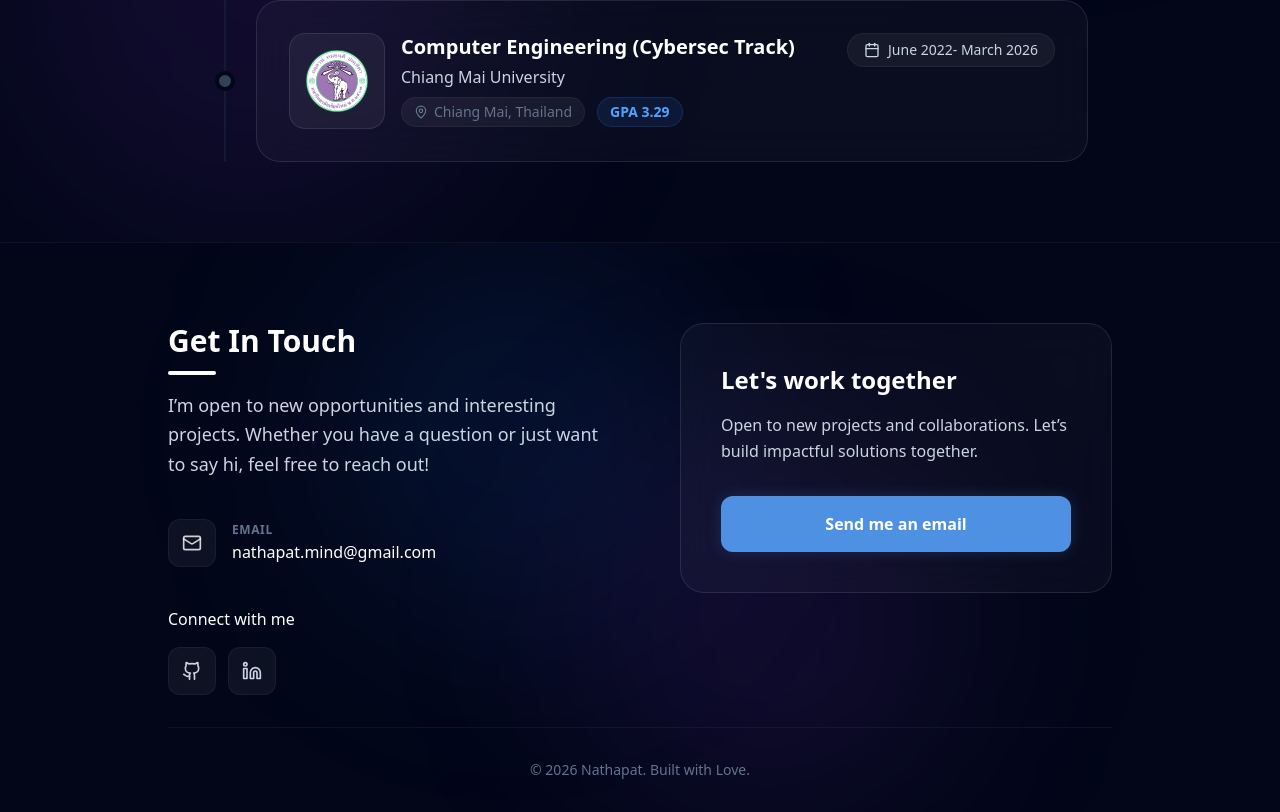
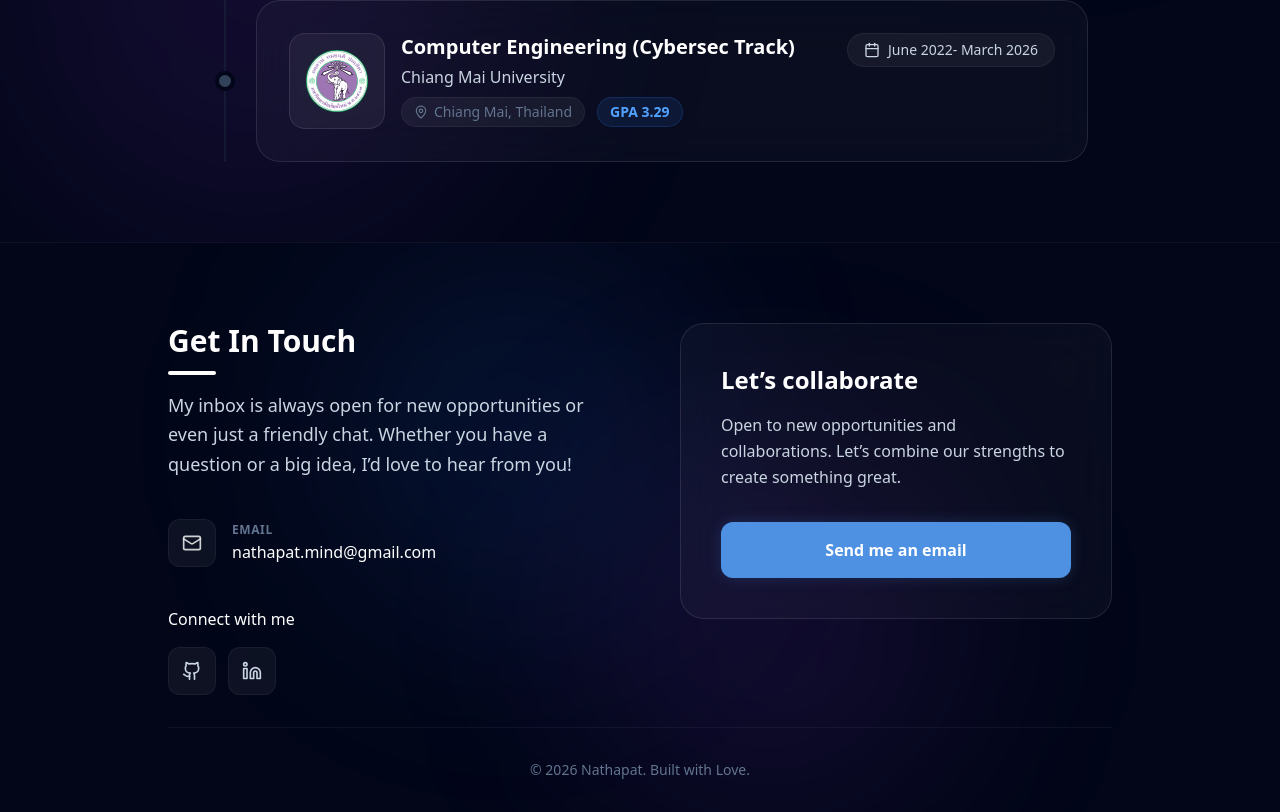
Before and after one commit to nathapatt/nathapat, a React (Vite) app: page / in a window 1280 px wide. Shown: the part 5075-5887 px from the top of the page. Built offline with nearby package versions, Linux system fonts and the light colour scheme.

Commit message:
new connect text

```diff
--- a/src/components/Contact.tsx
+++ b/src/components/Contact.tsx
@@ -18,8 +18,7 @@ export function Contact() {
                                 <span className="absolute left-0 -bottom-4 w-12 h-1 bg-white rounded-full"></span>
                             </h2>
                             <p className="text-slate-300 text-lg mt-8 leading-relaxed">
-                                I’m open to new opportunities and interesting projects.
-                                Whether you have a question or just want to say hi, feel free to reach out!
+                                My inbox is always open for new opportunities or even just a friendly chat. Whether you have a question or a big idea, I’d love to hear from you!
                             </p>
                         </div>
 
@@ -58,10 +57,9 @@ export function Contact() {
                         <div className="absolute inset-0 bg-gradient-to-br from-white/5 to-transparent opacity-0 group-hover:opacity-100 transition-opacity duration-500" />
 
                         <div className="relative z-10">
-                            <h3 className="text-2xl font-bold text-white mb-4">Let's work together</h3>
+                            <h3 className="text-2xl font-bold text-white mb-4">Let’s collaborate</h3>
                             <p className="text-slate-300 mb-8 leading-relaxed">
-                                Open to new projects and collaborations.
-                                Let’s build impactful solutions together.
+                                Open to new opportunities and collaborations. Let’s combine our strengths to create something great.
                             </p>
 
                             <a
```
